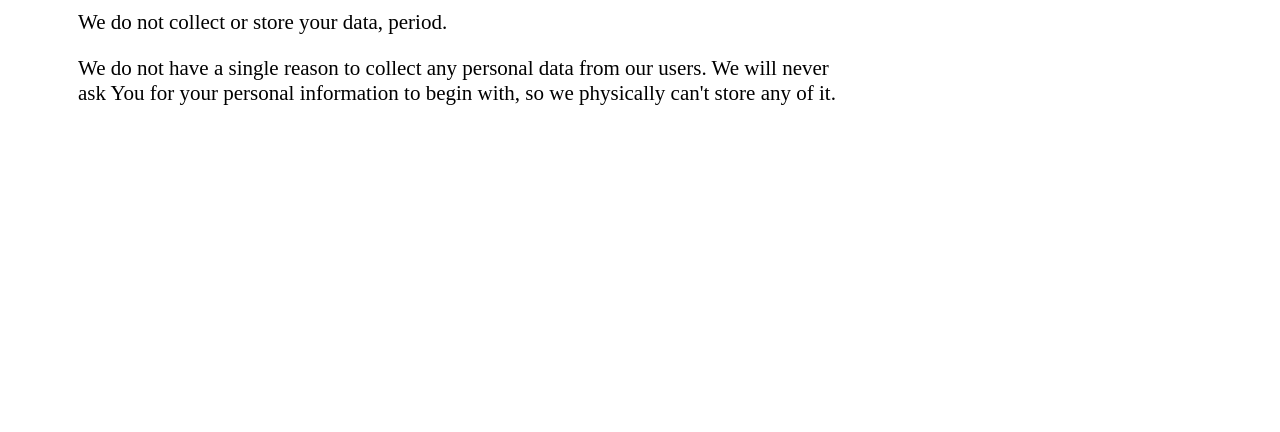
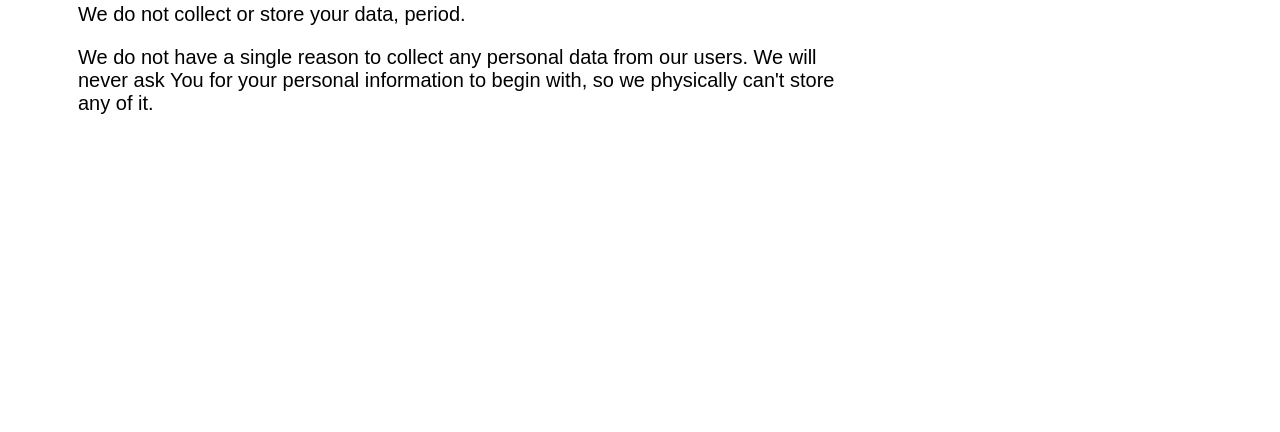
Before and after one commit to AdamBalu/adambalu.github.io, a plain HTML site: page index.html in a window 1280 px wide. Shown: the part 368-800 px from the top of the page. Drawn offline with Linux system fonts and the light colour scheme.

Commit message:
font style change

```diff
--- a/css/style.css
+++ b/css/style.css
@@ -11,9 +11,10 @@ h2 {
 }
 
 .policy {
+    font-family: sans-serif;
     margin-left: 70px;
     align-content: center;
-    font-size: 21px;
+    font-size: 20px;
     width: 760px;
 }
 
```
